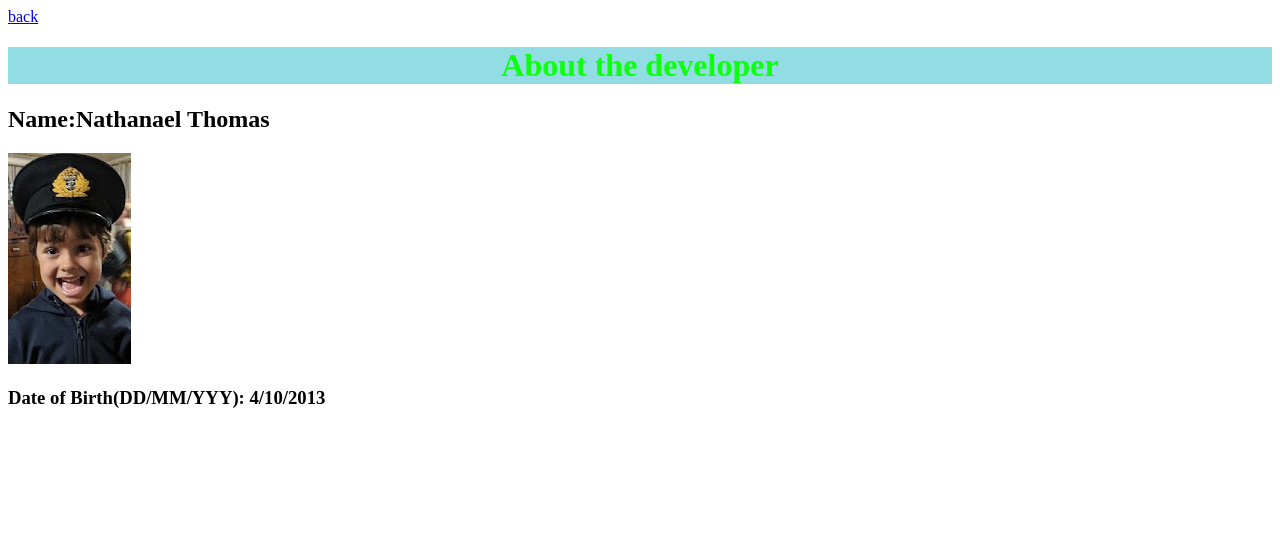
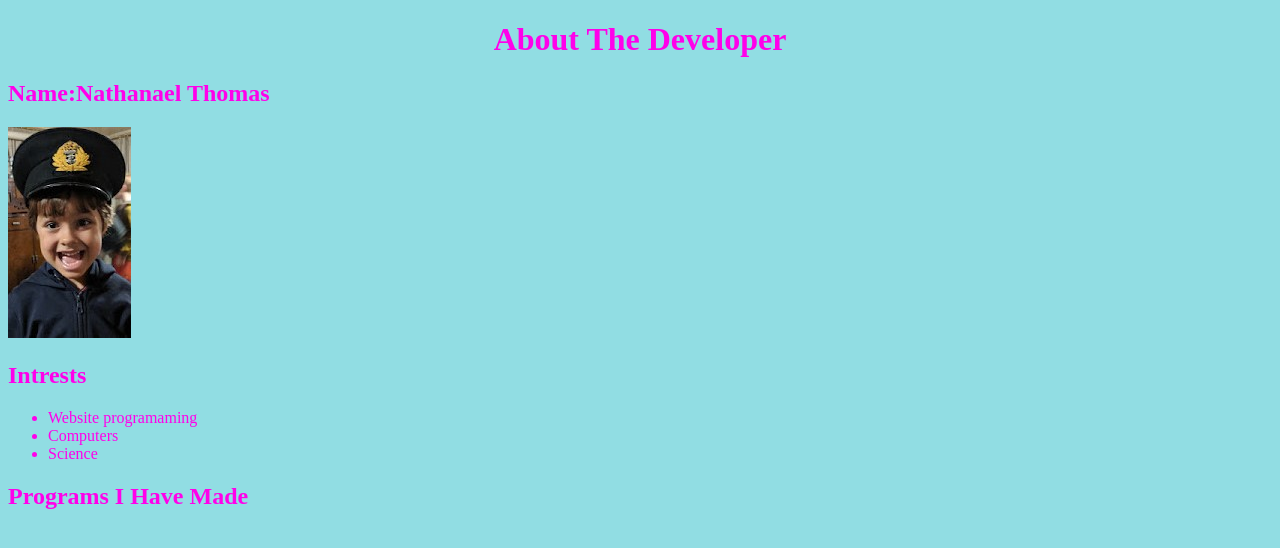
Before and after one commit to nathanael-thms/My-web, a PHP site: a page that, after the commit, uses index.html in a window 1280 px wide. Shown: the top 548 px of the page. Run offline with PHP 8.4, Linux system fonts and the light colour scheme.

Commit message:
items have been merged together and info has been changed

```diff
--- a/about the developer/about-the-developer-style.css
+++ /dev/null
@@ -1,6 +0,0 @@
-h1{
-    text-align: center;
-    color: rgb(13, 255, 13);
-    background-color: #91dde3;
-
-}
--- a/about the developer/index.html
+++ /dev/null
@@ -1,32 +0,0 @@
-<!DOCTYPE html>
-<html lang="en-gb">
-
-<head>
-
-    <title>About the developer</title>
-    <link rel="stylesheet" href="about-the-developer-style.css">
-
-
-</head>
-
-
-<body>
-
-
-    <a href="file:///D:/batbat/Documents/git/My-web/index.html"> back  </a>
-
-
-
-    <h1>About the developer</h1>
-
-
-    <h2> Name:Nathanael Thomas</h2>
-    <img src="me.jpg">
-    <h3> Date of Birth(DD/MM/YYY): 4/10/2013</h3>
-
-
-</body>
-
-
-
-</html>
--- a/index.html
+++ b/index.html
@@ -1,12 +1,10 @@
 <!DOCTYPE html>
-
-<html>
-
+<html lang="en-gb">
 
 <head>
 
-    <title> My Web </title>
-    <!-- css --> <link rel="stylesheet" href="css/css.css">
+    <title>About the developer</title>
+    <link rel="stylesheet" href="css/css.css">
     <script src="js/js.js"></script>
 
 
@@ -14,22 +12,45 @@
 
 
 <body>
-    <h1> My web </h1>
-<a href="about the developer/index.html">about the developer</a>
 
-<div class="things">
-    <h3>apps</h3>
 
-    <div class="hide">
-        <div style="background-color: white;"></div>
-        <br>
-        <a href="https://beautifulphotos.thms.uk"><img class="img" src="beautiful-photos-icon.png"> Beautiful Photos </a>
 
+
+
+    <h1>About the developer</h1>
+
+
+    <h2> Name:Nathanael Thomas</h2>
+    <img src="me.jpg">
+    <h2>Intrests</h2>
+    <ul>
+        <li> Website programaming </li>
+        <li> Computers </li>
+        <li> Science </li>
+
+    </ul>
+
+
+
+
+    <div class="things">
+        <h2>Programs I have made</h2>
+
+        <div class="hide">
+            <div style="background-color: white; margin-left: 5px;"></div>
+            <br>
+            <a href="https://beautifulphotos.thms.uk"><img class="img" src="beautiful-photos-icon.png"> Beautiful Photos </a>
+            <br>
+
+
+        </div>
 
     </div>
 
-</div>
+
 
 </body>
 
+
+
 </html>
```
Also changed, not shown: css/css.css (line endings or trailing spaces), me.jpg (renamed from about the developer/me.jpg).
